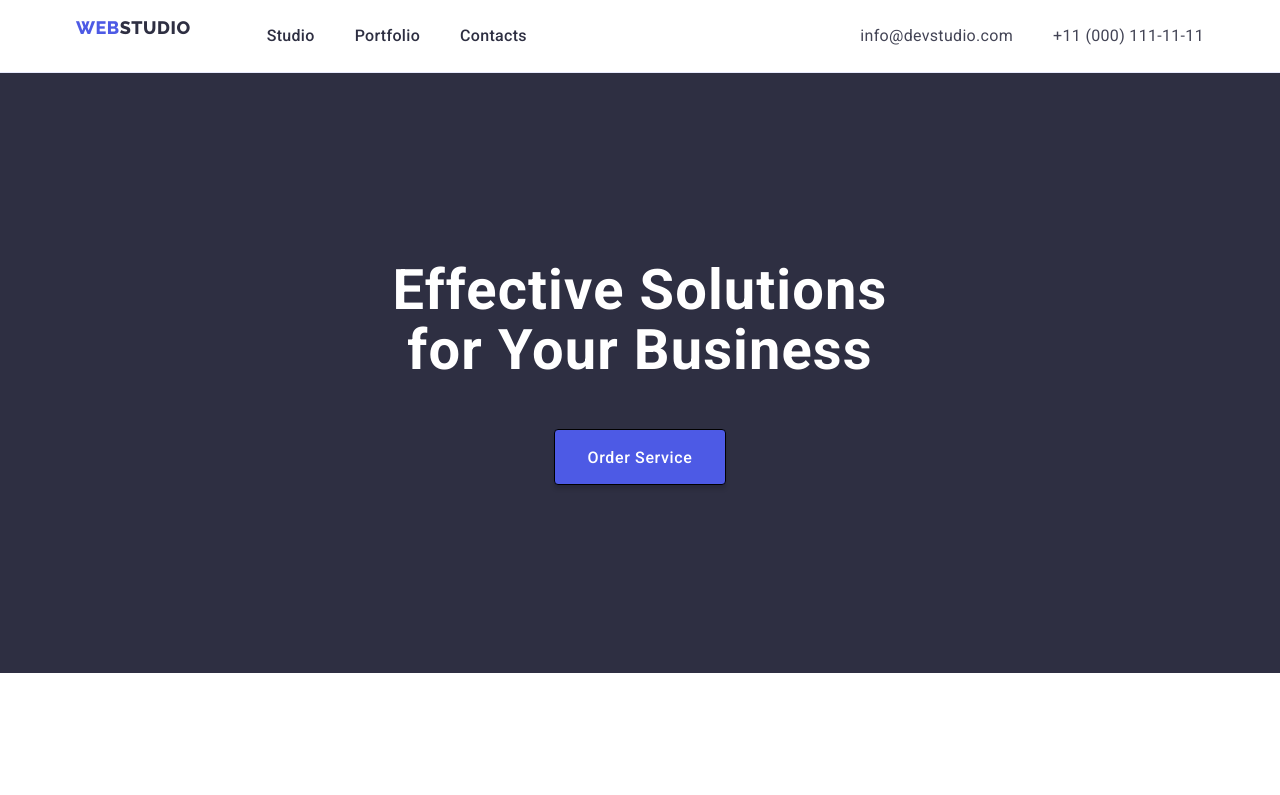
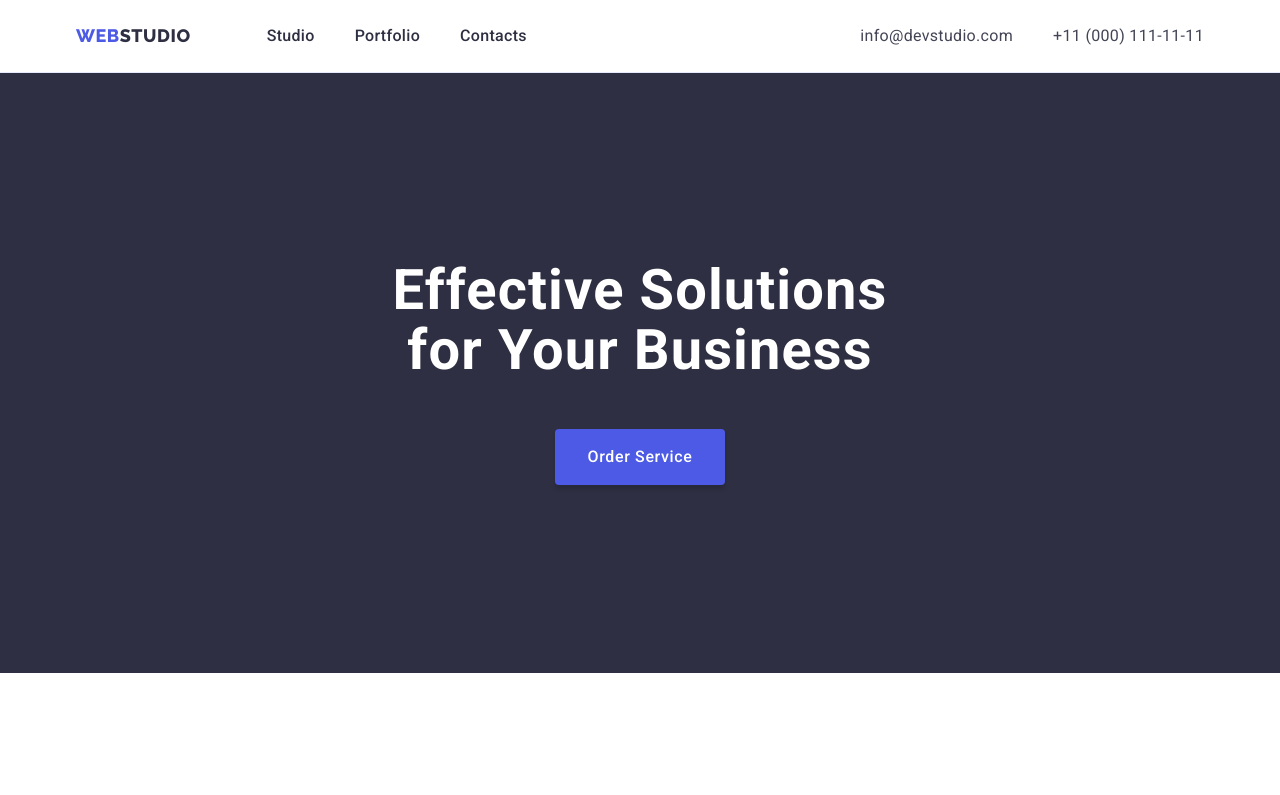
Before and after one commit to Kateryna4213/goit-markup-hw-03, a plain HTML site: page index.html in a window 1280 px wide. Shown: the top 795 px of the page. Drawn offline with nearby package versions, Linux system fonts and the light colour scheme.

Commit message:
Update_4_hw_3

```diff
--- a/css/styles.css
+++ b/css/styles.css
@@ -60,8 +60,8 @@ button {
 /* header */
 
 .page-header {
-  /* padding-top: 24px;
-  padding-bottom: 24px; */
+  padding-top: 24px;
+  padding-bottom: 24px;
   border-bottom: 1px solid var(--secondary-accent-color);
   background: var(--backgound-cards-color);
 }
@@ -79,7 +79,6 @@ button {
 .nav {
   display: flex;
   gap: 40px;
-  padding: 24px 0;
 }
 
 .main-adress > ul {
@@ -125,6 +124,7 @@ button {
 }
 
 /* logo */
+
 .logo {
   font-family: var(--logo-font-family);
   font-weight: 800;
@@ -137,6 +137,11 @@ button {
   text-transform: uppercase;
   color: var(--accent-color);
   margin-right: 76px;
+}
+.logo-header {
+  /* padding-top: 24px;
+  padding-bottom: 24px; */
+  margin-bottom: 0;
 }
 
 .logo-black {
@@ -173,7 +178,6 @@ button {
   display: block;
   margin: 48px auto 0 auto;
   border: none;
-  border: 1px solid #000000;
   box-shadow: 0px 4px 4px rgba(0, 0, 0, 0.15);
   border-radius: 4px;
   padding: 16px 32px;
@@ -209,7 +213,7 @@ button {
 .solutions-list {
   display: flex;
   flex-direction: row;
-  column-gap: 24px;
+  gap: 24px;
   justify-content: center;
   align-items: flex-end;
 }
@@ -360,4 +364,5 @@ button {
 .card-description-page-sec {
   padding: 32px 16px;
   border: 1px solid #e7e9fc;
+  border-top: none;
 }
--- a/index.html
+++ b/index.html
@@ -21,7 +21,7 @@
     <header class="page-header">
       <div class="page-header-container container">
         <nav class="page-navigation">
-          <a class="logo link" href="./index.html">
+          <a class="logo logo-header link" href="./index.html">
             Web<span class="logo-black">Studio</span></a
           >
           <ul class="nav list">
```
Also changed, not shown: portfolio.html (+1 -1 lines).
